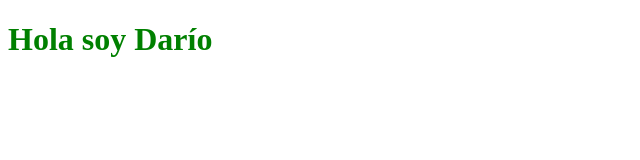
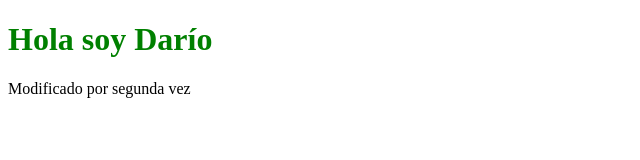
Before and after one commit to darioromeroromera/proyecto-git, a plain HTML site: page index.html in a window 1280 px wide. Shown: the whole page, without its empty margins (0-640 px from the left). Drawn offline with Linux system fonts and the light colour scheme.

Commit message:
version 0.0.2

```diff
--- a/index.html
+++ b/index.html
@@ -6,5 +6,6 @@
 
 	<body>
 		<h1 style="color: green;">Hola soy Darío</h1>
+		<p>Modificado por segunda vez</p>
 	</body>
 </html>
```
Also changed, not shown: 1 other file.
